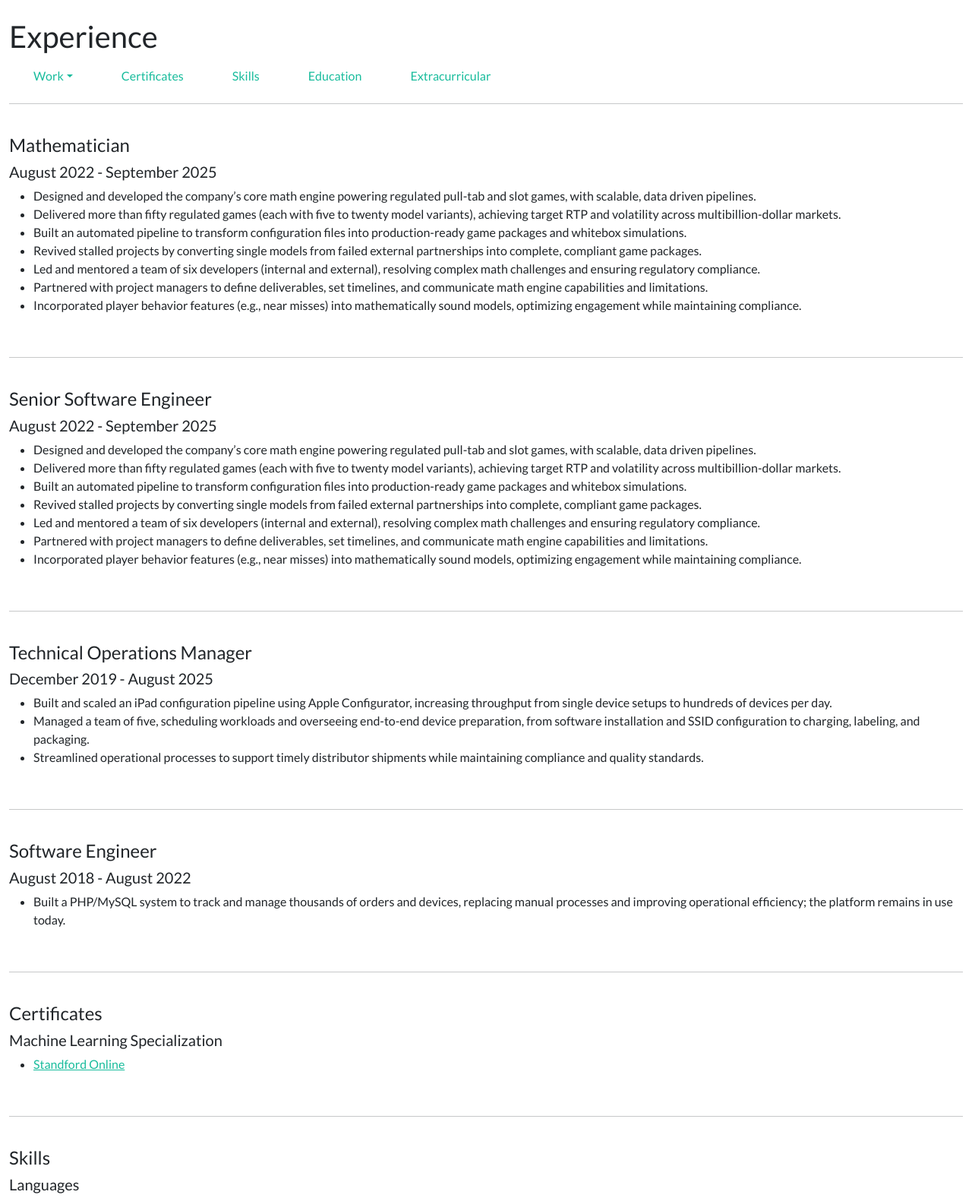
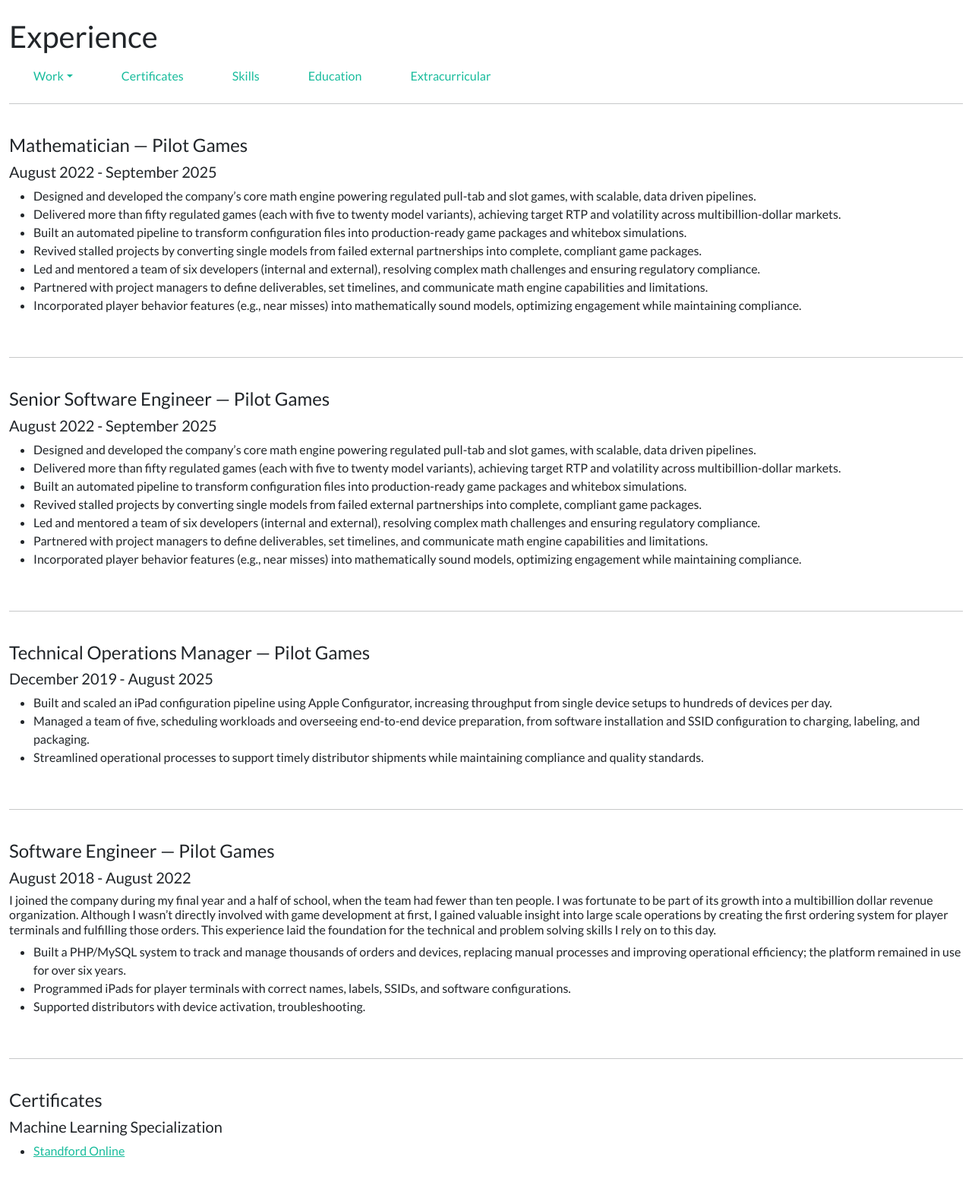
Before and after one commit to drewgiffin/drewgiffindev, a Django app: page /experience in a window 1280 px wide. Shown: the part 72-1649 px from the top of the page at 76% size. Run offline with Django 4.2, Linux system fonts and the light colour scheme; some libraries are stand-ins or nearby versions.

Commit message:
Added Pilot Games to jobs and reformatted one

```diff
--- a/core/templates/experience/mathematician.html
+++ b/core/templates/experience/mathematician.html
@@ -1,4 +1,4 @@
-<h4>Mathematician</h4>
+<h4>Mathematician &mdash; Pilot Games</h4>
 <h5>August 2022 - September 2025</h5>
 <ul>
     <li>Designed and developed the company’s core math engine powering regulated pull-tab and slot games, with scalable, data driven pipelines.</li>
--- a/core/templates/experience/senior-software-engineer.html
+++ b/core/templates/experience/senior-software-engineer.html
@@ -1,4 +1,4 @@
-<h4>Senior Software Engineer</h4>
+<h4>Senior Software Engineer &mdash; Pilot Games</h4>
 <h5>August 2022 - September 2025</h5>
 <ul>
     <li>Designed and developed the company’s core math engine powering regulated pull-tab and slot games, with scalable, data driven pipelines.</li>
--- a/core/templates/experience/software-engineer.html
+++ b/core/templates/experience/software-engineer.html
@@ -1,5 +1,8 @@
-<h4>Software Engineer</h4>
+<h4>Software Engineer &mdash; Pilot Games</h4>
 <h5>August 2018 - August 2022</h5>
+<h6>I joined the company during my final year and a half of school, when the team had fewer than ten people. I was fortunate to be part of its growth into a multibillion dollar revenue organization. Although I wasn’t directly involved with game development at first, I gained valuable insight into large scale operations by creating the first ordering system for player terminals and fulfilling those orders. This experience laid the foundation for the technical and problem solving skills I rely on to this day.</h6>
 <ul>
-    <li>Built a PHP/MySQL system to track and manage thousands of orders and devices, replacing manual processes and improving operational efficiency; the platform remains in use today.</li>
+    <li>Built a PHP/MySQL system to track and manage thousands of orders and devices, replacing manual processes and improving operational efficiency; the platform remained in use for over six years.</li>
+    <li>Programmed iPads for player terminals with correct names, labels, SSIDs, and software configurations.</li>
+    <li>Supported distributors with device activation, troubleshooting.</li>
 </ul>
--- a/core/templates/experience/technical-operations-manager.html
+++ b/core/templates/experience/technical-operations-manager.html
@@ -1,4 +1,4 @@
-<h4>Technical Operations Manager</h4>
+<h4>Technical Operations Manager  &mdash; Pilot Games</h4>
 <h5>December 2019 - August 2025</h5>
 <ul>
     <li>Built and scaled an iPad configuration pipeline using Apple Configurator, increasing throughput from single device setups to hundreds of devices per day.</li>
```
